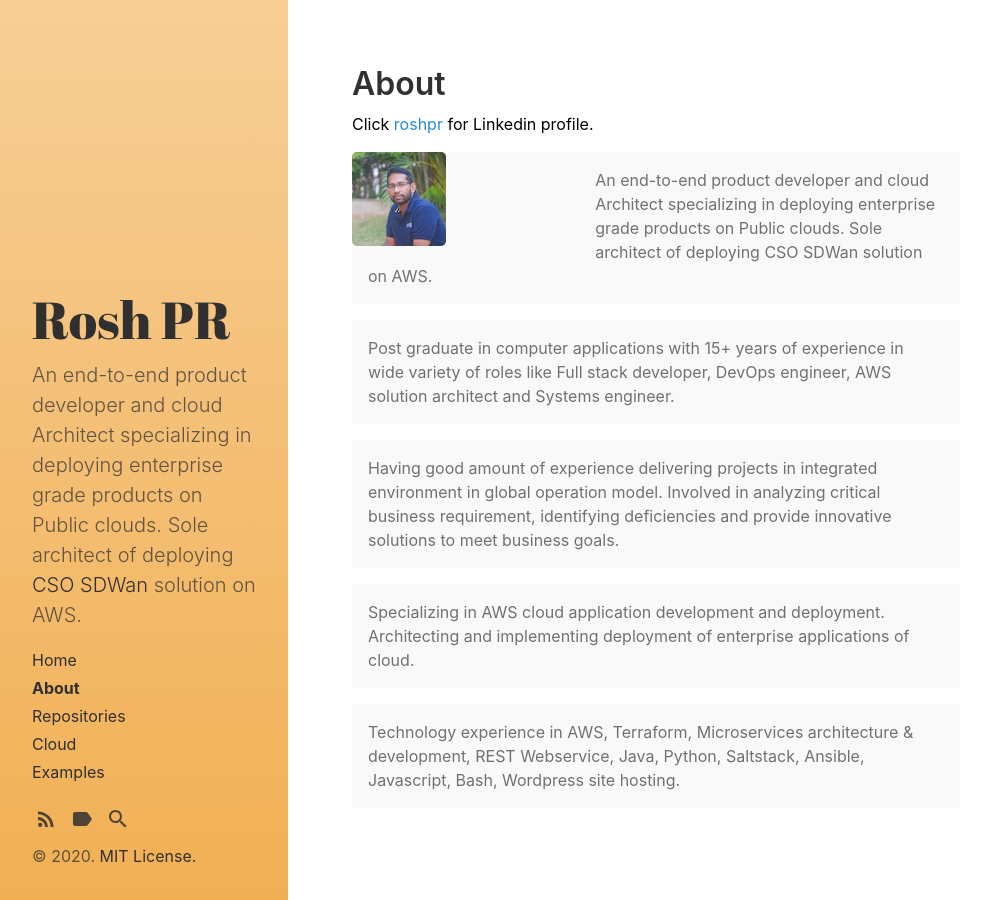
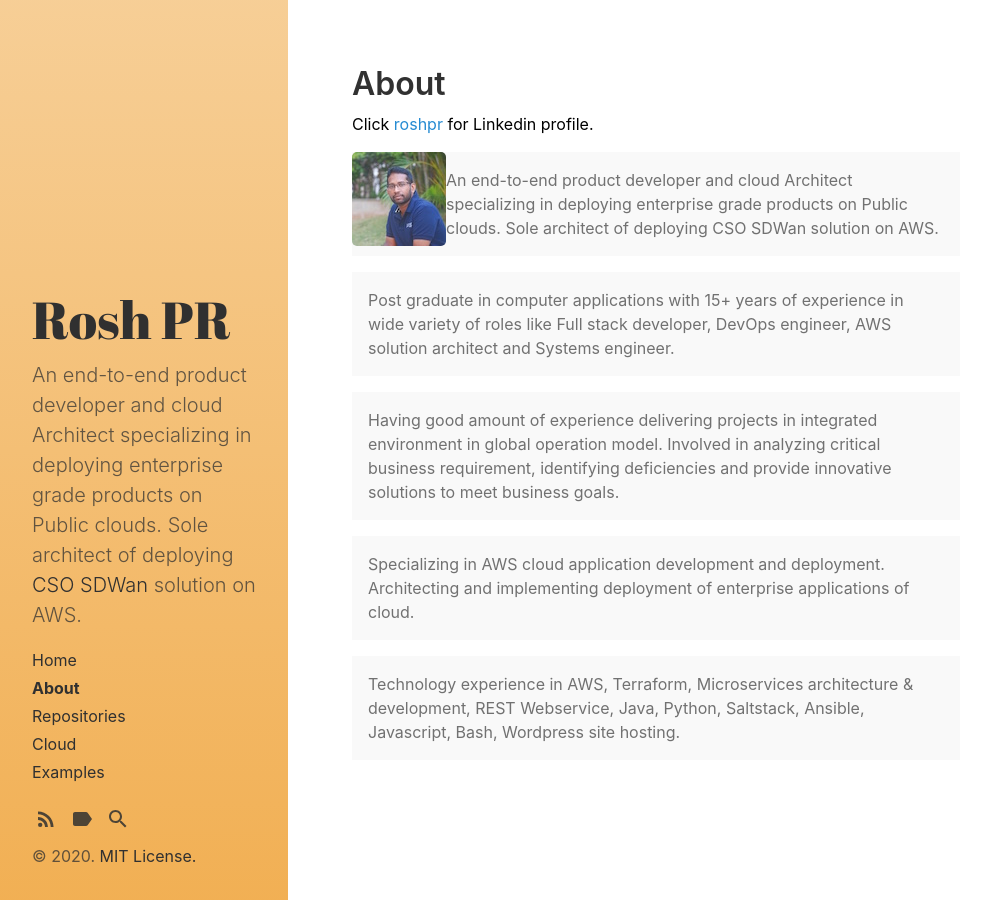
Before and after one commit to roshpr/roshpr.github.com, a Jekyll site: the page built from about.md, in a window 1280 px wide. Shown: the whole page, without its empty margins (0-998 px from the left). Built offline with Jekyll 4.4.1, drawn with Linux system fonts in a browser that asks for light colours.

Commit message:
Change about

```diff
--- a/about.md
+++ b/about.md
@@ -5,7 +5,7 @@ sidebar_link: true
 ---
 Click <a href="https://www.linkedin.com/in/roshpr/" target="_blank"> roshpr </a> for Linkedin profile.
 <div>
-    <div style="float:left;width: 40%;margin: auto;">
+    <div style="float:left;margin: auto;">
     <img  src="https://github.com/roshpr/roshpr.github.com/blob/master/_images/thump_me.jpeg?raw=true" alt="me">
     </div>
 </div>
```
